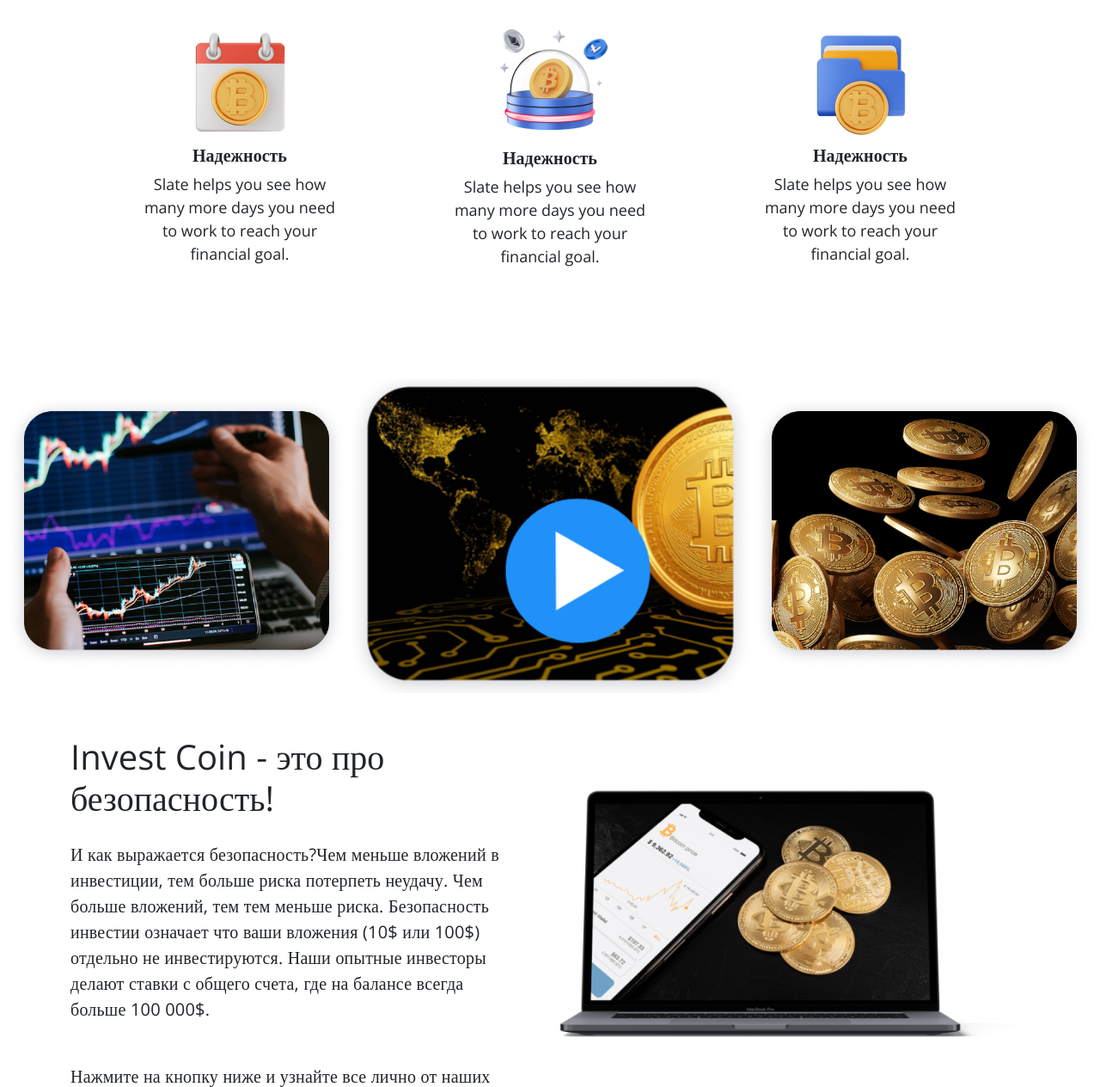
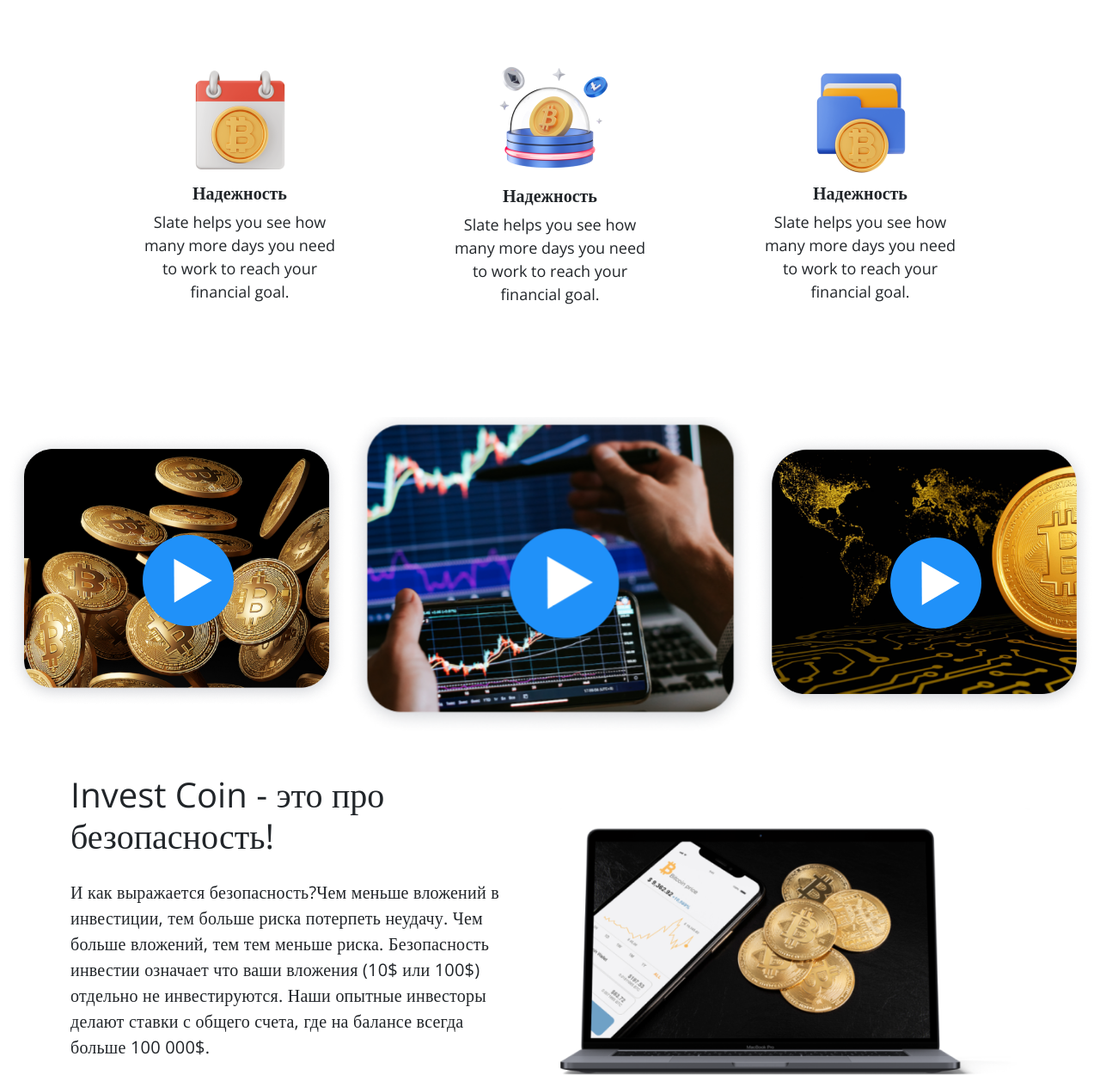
Before and after one commit to kulvinder02/bitcoin, a plain HTML site: page index.html in a window 1280 px wide. Shown: the part 1212-2476 px from the top of the page at 86% size. Drawn offline with nearby package versions, Linux system fonts and the light colour scheme; a web font is replaced by a local one.

Commit message:
complete

```diff
--- a/assets/css/style.css
+++ b/assets/css/style.css
@@ -10,6 +10,11 @@
     background-repeat: no-repeat;
     background-size: cover;
     background-position: 100% 10%;
+}
+
+nav {
+    height: 150px !important;
+    background: transparent;
 }
 
 .navbar1 {
@@ -38,17 +43,20 @@
 .nav-svg:hover::after {
     width: 100%;
 }
+
 .hovr-line {
     position: relative;
 }
-.insta-svg:hover svg path{
-    fill:#8093F6;
-}
-.tele-svg:hover svg path{
-    fill:#8093F6;
+
+.insta-svg:hover svg path {
+    fill: #8093F6;
 }
 
-.whtsp-svg:hover svg path{
+.tele-svg:hover svg path {
+    fill: #8093F6;
+}
+
+.whtsp-svg:hover svg path {
     fill: #8093F6;
 }
 
@@ -154,6 +162,7 @@
     justify-content: center;
     padding: 15px;
 }
+
 .slider-box {
     padding: 20px;
 }
@@ -269,30 +278,51 @@
 .sm-nav {
     left: 0;
 }
-.sm-screen-box{
+
+.sm-screen-box {
     display: none;
 }
-.sm-nav{
+
+.sm-nav {
     left: 0 !important;
 }
-#img1-slider{
+
+#img1-slider {
     position: relative;
     border-radius: 30px !important;
 }
-.slider-click{
+
+.vdio-icon {
+    display: flex;
+    flex-direction: column;
+    justify-content: center;
+    text-align: center;
+    padding: 36px;
+    max-width: 106px;
+    height: 106px;
+    flex-shrink: 0;
+    border-radius: 176px;
+    background: #2091F9;
+}
+
+.slider-click {
     position: absolute !important;
-    top: 40%;
+    top: 37%;
     left: 40%;
 }
-.girl-img-possition{
+
+.girl-img-possition {
     position: absolute;
-    top: 0%;
+    top: 50%;
+    left: 40%;
 }
+
 @media (max-width:992px) {
-    .sm-screen-box{
+    .sm-screen-box {
         display: block;
         z-index: 10;
     }
+
     .navbar1 {
         padding-top: 31px;
     }
@@ -303,7 +333,7 @@
         flex-direction: column;
         justify-content: center;
         text-align: center;
-        background:#252B42;
+        background: #252B42;
         position: fixed;
         top: 0;
         left: -100%;
@@ -311,6 +341,7 @@
         height: 100%;
         transition: 1s;
     }
+
     .page2-cnter {
         margin-top: 34px !important;
         display: flex !important;
@@ -318,6 +349,7 @@
 
 
 }
+
 @media (min-width:992px) {
     :root {
         --fs-12: 12px !important;
@@ -332,15 +364,19 @@
         --fs-48: 48px !important;
         --fs-75: 75px !important;
     }
-    .page2-boxes{
+
+    .page2-boxes {
         margin-bottom: 50px;
     }
+
     .mt-100 {
         margin-top: 100px !important;
     }
+
     .hro-page {
         margin-top: 150px !important;
     }
+
     .hro-bttn1 {
         font-family: Open Sans;
         font-size: 20px !important;
@@ -366,12 +402,19 @@
         transition: all 0.50s;
         border: solid 1px transparent;
     }
-    .mt-130{
+
+    .mt-130 {
         margin-top: 130px !important;
     }
 
 }
+
 @media (min-width:576px) {
+    .slider-click {
+        position: absolute !important;
+        top: 37% !important;
+        left: 40% !important;
+    }
     :root {
         --fs-12: 12px !important;
         --fs-14: 14px !important;
@@ -446,12 +489,18 @@
         --fw-500: 500;
         --fw-800: 800;
     }
-.img-center{
-    display: flex;
-    justify-content: center !important;
-    align-items: center;
-    text-align: center;
-}
+    .slider-click {
+        position: absolute !important;
+        top: 20%;
+        left: 30%;
+    }
+    .img-center {
+        display: flex;
+        justify-content: center !important;
+        align-items: center;
+        text-align: center;
+    }
+
     .mt-sm-screen {
         margin-top: -50px;
     }
@@ -522,7 +571,7 @@
 
 
 
-.linear-svg:hover svg path{
+.linear-svg:hover svg path {
     cursor: pointer;
     fill: url();
 }
--- a/index.html
+++ b/index.html
@@ -238,54 +238,64 @@
       <div class="row center">
         <div class="col-4">
           <div class="slider-box ">
+           <div class="position-relative">
             <img src="./assets/images/slider-img1.png"
             alt=""class="slider-img w-100 img1-slider"/>
-          <span class="slider-click">  <svg width="141" height="140" viewBox="0 0 141 140" fill="none" xmlns="http://www.w3.org/2000/svg">
-            <ellipse cx="70.1128" cy="70" rx="70.1128" ry="70" fill="#2091F9"/>
-            <path d="M48.514 31.8567L115.079 69.677L48.9906 108.321L48.514 31.8567Z" fill="white"/>
-            </svg></span>
+            <div class="vdio-icon slider-click">
+                   <span class=""><svg width="45" height="57" viewBox="0 0 85 97" fill="none" xmlns="http://www.w3.org/2000/svg">
+                    <path d="M0.890802 0.0486191L84.4383 47.5941L1.48897 96.1756L0.890802 0.0486191Z" fill="white"/>
+                    </svg>
+                    </span>
             </div>
            </div>
+          </div>
+        </div>
+
         <div class="col-4">
-          <div class="slider-box img1-slider">
+          <div class="slider-box ">
+           <div class="position-relative">
+            <img src="./assets/images/slider-img1.png"
+            alt=""class="slider-img w-100 img1-slider"/>
+            <div class="vdio-icon slider-click">
+                   <span class=""><svg width="45" height="57" viewBox="0 0 85 97" fill="none" xmlns="http://www.w3.org/2000/svg">
+                    <path d="M0.890802 0.0486191L84.4383 47.5941L1.48897 96.1756L0.890802 0.0486191Z" fill="white"/>
+                    </svg>
+                    </span>
+            </div>
+           </div>
+          </div>
+        </div>
+
+        <div class="col-4">
+          <div class="slider-box ">
+           <div class="position-relative">
             <img src="./assets/images/slider-img2.png"
             alt=""class="slider-img w-100 img1-slider"/>
-          <span class="slider-click">  <svg width="141" height="140" viewBox="0 0 141 140" fill="none" xmlns="http://www.w3.org/2000/svg">
-            <ellipse cx="70.1128" cy="70" rx="70.1128" ry="70" fill="#2091F9"/>
-            <path d="M48.514 31.8567L115.079 69.677L48.9906 108.321L48.514 31.8567Z" fill="white"/>
-            </svg></span>
+            <div class="vdio-icon slider-click">
+                   <span class=""><svg width="45" height="57" viewBox="0 0 85 97" fill="none" xmlns="http://www.w3.org/2000/svg">
+                    <path d="M0.890802 0.0486191L84.4383 47.5941L1.48897 96.1756L0.890802 0.0486191Z" fill="white"/>
+                    </svg>
+                    </span>
             </div>
            </div>
+          </div>
+        </div>
+
         <div class="col-4">
-          <div class="slider-box img1-slider">
+          <div class="slider-box ">
+           <div class="position-relative">
             <img src="./assets/images/slider-img3.png"
             alt=""class="slider-img w-100 img1-slider"/>
-          <span class="slider-click">  <svg width="141" height="140" viewBox="0 0 141 140" fill="none" xmlns="http://www.w3.org/2000/svg">
-            <ellipse cx="70.1128" cy="70" rx="70.1128" ry="70" fill="#2091F9"/>
-            <path d="M48.514 31.8567L115.079 69.677L48.9906 108.321L48.514 31.8567Z" fill="white"/>
-            </svg></span>
+            <div class="vdio-icon slider-click">
+                   <span class=""><svg width="45" height="57" viewBox="0 0 85 97" fill="none" xmlns="http://www.w3.org/2000/svg">
+                    <path d="M0.890802 0.0486191L84.4383 47.5941L1.48897 96.1756L0.890802 0.0486191Z" fill="white"/>
+                    </svg>
+                    </span>
             </div>
            </div>
-        <div class="col-4">
-          <div class="slider-box img1-slider">
-            <img src="./assets/images/slider-img1.png"
-              alt=""class="slider-img w-100 img1-slider"/>
-          <span class="slider-click">  <svg width="141" height="140" viewBox="0 0 141 140" fill="none" xmlns="http://www.w3.org/2000/svg">
-            <ellipse cx="70.1128" cy="70" rx="70.1128" ry="70" fill="#2091F9"/>
-            <path d="M48.514 31.8567L115.079 69.677L48.9906 108.321L48.514 31.8567Z" fill="white"/>
-            </svg></span>
           </div>
         </div>
-        <div class="col-4">
-          <div class="slider-box img1-slider">
-            <img src="./assets/images/slider-img2.png"
-              alt=""class="slider-img w-100 img1-slider"/>
-          <span class="slider-click">  <svg width="141" height="140" viewBox="0 0 141 140" fill="none" xmlns="http://www.w3.org/2000/svg">
-            <ellipse cx="70.1128" cy="70" rx="70.1128" ry="70" fill="#2091F9"/>
-            <path d="M48.514 31.8567L115.079 69.677L48.9906 108.321L48.514 31.8567Z" fill="white"/>
-            </svg></span>
-          </div>
-        </div>
+
         </div>
           </div>
 
@@ -333,24 +343,33 @@
                   class="page5-img img1 mt-sm-screen"
                 />
               </div>
-              <div class="col-12 col-md-6 col-lg-4 img-cnter-sm-screen">
+              <div class="col-12 col-md-6 col-lg-4 img-cnter-sm-screen ">
+                <div class="position-relative">
                  <img
                  src="./assets/images/page5-girl1.png"
                  alt=""
-                  class="page5-img img2 "
-                />
-              </div>
-              <div class="col-12 col-md-12 col-lg-5 img-cnter-sm-screen">
-                <img
-                  src="./assets/images/page5-girl-2.png"
-                  alt=""
-                  class="page5-img img3 position-relative"
+                 class="page5-img img3 "
                />
                <span class="girl-img-possition"><svg width="56" height="56" viewBox="0 0 56 56" fill="none" xmlns="http://www.w3.org/2000/svg">
                  <circle cx="28" cy="28" r="28" fill="white"/>
                  <path d="M19.3743 12.7427L45.9576 27.8708L19.5647 43.3285L19.3743 12.7427Z" fill="#2091F9"/>
                  </svg>
                  </span>
+                </div>
+               </div>
+              <div class="col-12 col-md-12 col-lg-5 img-cnter-sm-screen ">
+               <div class="position-relative">
+                <img
+                src="./assets/images/page5-girl-2.png"
+                alt=""
+                class="page5-img img3 "
+              />
+              <span class="girl-img-possition"><svg width="56" height="56" viewBox="0 0 56 56" fill="none" xmlns="http://www.w3.org/2000/svg">
+                <circle cx="28" cy="28" r="28" fill="white"/>
+                <path d="M19.3743 12.7427L45.9576 27.8708L19.5647 43.3285L19.3743 12.7427Z" fill="#2091F9"/>
+                </svg>
+                </span>
+               </div>
               </div>
             </div>
           </div>
@@ -428,7 +447,7 @@
       setTimeout(() => {
         document.getElementById("preloder").classList.add("d-none");
         document.body.classList.remove("overflow-hidden");
-      }, 5000);
+      }, 000);
     </script>
 
     <script
@@ -496,12 +515,21 @@
         autoplay: true,
         responsive: [
         {
+          breakpoint: 992,
+          settings: {
+            arrows: false,
+            centerMode: true,
+            centerPadding: "40px",
+            slidesToShow: 2,
+          },
+        },
+          {
             breakpoint: 768,
             settings: {
               arrows: false,
               centerMode: true,
               centerPadding: "40px",
-              slidesToShow: 3,
+              slidesToShow: 1,
             },
           },
           {
```
Lines whose indentation alone changed are shown as unchanged.
